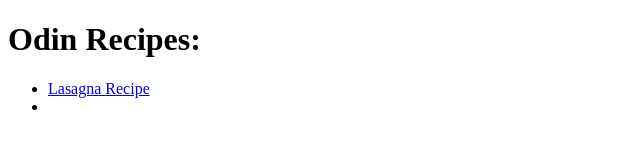
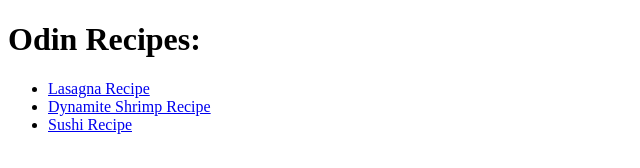
Before and after one commit to Ginml/odin-recipes, a plain HTML site: page index.html in a window 1280 px wide. Shown: the whole page, without its empty margins (0-640 px from the left). Drawn offline with Linux system fonts and the light colour scheme.

Commit message:
Fix Home page
Adds missing links to dynamite and sushi recipes

```diff
--- a/index.html
+++ b/index.html
@@ -9,7 +9,8 @@
     <h1>Odin Recipes:</h1>
     <ul>
         <li> <a href="recipes/lasagna.html">Lasagna Recipe</a></li>
-        <li> <a href="recipes/dynamite-shrimp.html"></a></li>
+        <li> <a href="recipes/dynamite-shrimp.html">Dynamite Shrimp Recipe</a></li>
+        <li> <a href="recipes/sushi.html">Sushi Recipe</a></li>
     </ul>
 </body>
 </html>
```
